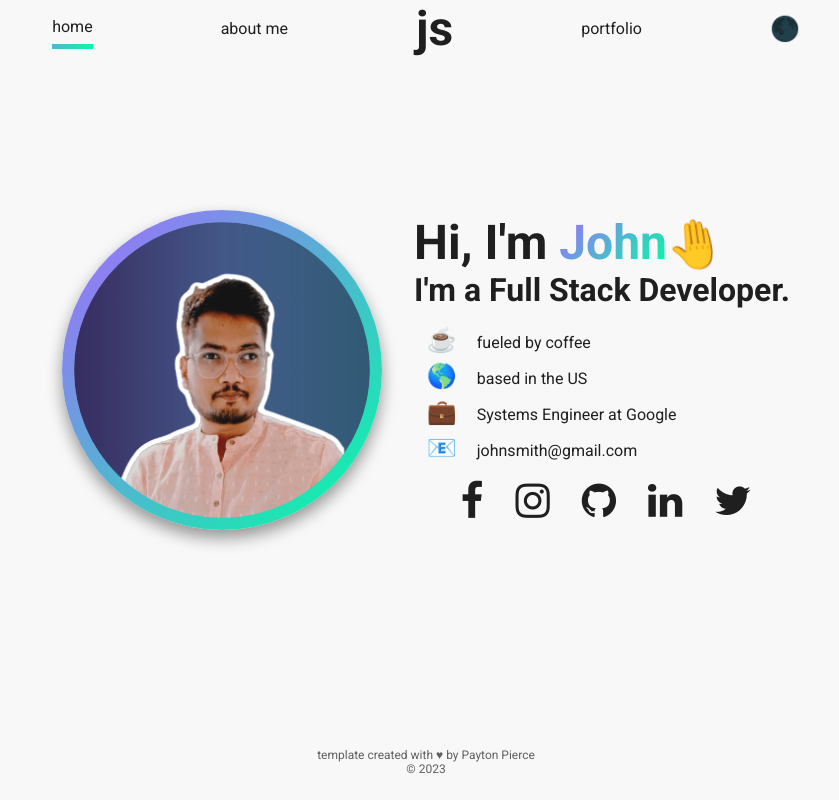
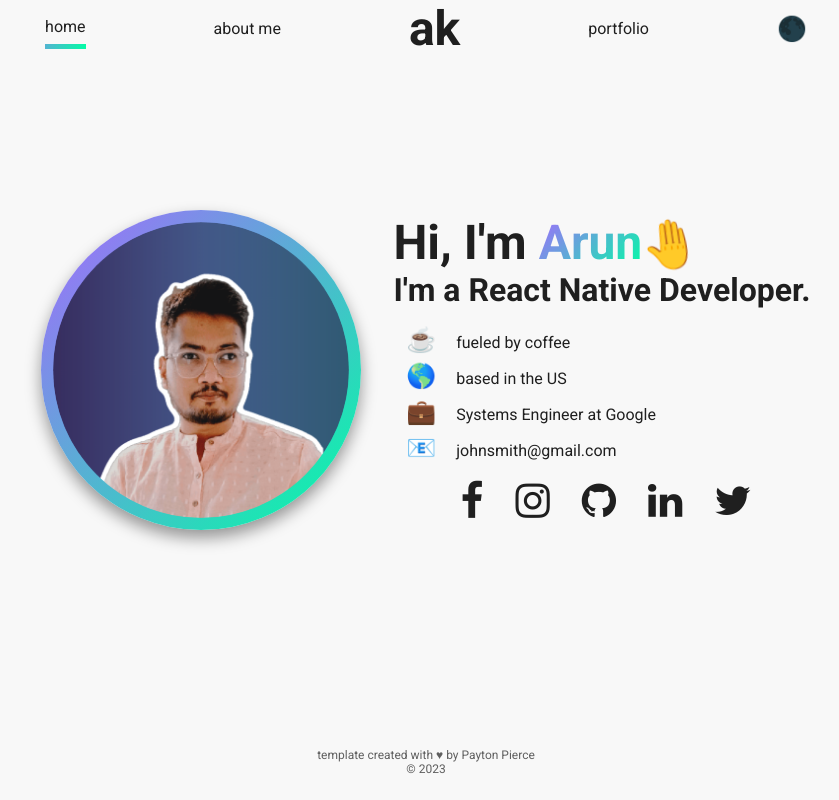
Before and after one commit to codewitharun/codewitharun.github.io, a React (Create React App) app: page / in a window 1280 px wide. Shown: the whole page, without its empty margins (214-1053 px from the left). Built offline with nearby package versions, Linux system fonts and the light colour scheme; the HTML template or start-up script is replaced by a standard one.

Commit message:
profile added

```diff
--- a/src/info/Info.js
+++ b/src/info/Info.js
@@ -27,10 +27,10 @@ of what each of the values mean.
  */
 
 export const info = {
-    firstName: "John",
-    lastName: "Smith",
-    initials: "js", // the example uses first and last, but feel free to use three or more if you like.
-    position: "a Full Stack Developer",
+    firstName: "Arun",
+    lastName: "Kumar",
+    initials: "AK", // the example uses first and last, but feel free to use three or more if you like.
+    position: "a React Native Developer",
     selfPortrait: self, // don't change this unless you want to name your self-portrait in the "img" folder something else!
     gradient: `-webkit-linear-gradient(135deg, ${colors})`, // don't change this either
     baseColor: colors[0],
@@ -64,7 +64,7 @@ export const info = {
             label: 'instagram'
         },
         {
-            link: "https://github.com",
+            link: "https://github.com/codewitharun",
             icon: "fa fa-github",
             label: 'github'
         },
@@ -82,7 +82,7 @@ export const info = {
         // Just change the links so that they lead to your social profiles.
 
     ],
-    bio: "Hello! I'm John. I'm a systems engineer for Google. I studied CompSci at Harvard, I enjoy long walks on the beach, and I believe artificial intelligence will inevitably rule us all one day. You should hire me!",
+    bio: "Hello! I'm Arun. I'm a software engineer for OTS Solutions. I studied CompSci at AKTU, I enjoy long walks on the beach, and I believe artificial intelligence will inevitably rule us all one day. You should hire me!",
     skills:
     {
         proficientWith: ['javascript', 'react', 'git', 'github', 'bootstrap', 'html5', 'css3', 'figma'],
```
Lines whose indentation alone changed are shown as unchanged.
